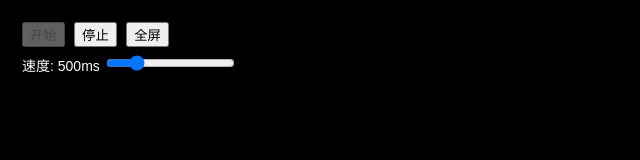
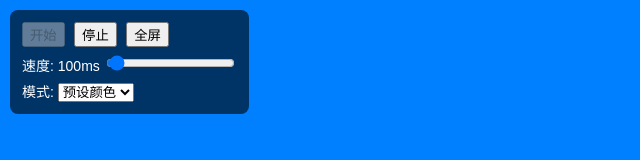
Before and after one commit to JevonsCode/oled-burn-fix, a plain HTML site: page index.html in a window 1280 px wide. Both pictures are taken after a click on the button "开始". Shown: the whole page, without its empty margins (0-640 px from the left). Drawn offline with Linux system fonts and the light colour scheme.

Commit message:
Update index.html with advanced OLED burn-in fix effects and expanded color palette
This update overhauls the burn-in fix page, using a canvas for complex patterns (random noise, moving bars, random colors and hue gradients) and adds a richer preset color palette to match the effect shown in the video.

```diff
--- a/index.html
+++ b/index.html
@@ -1,64 +1,202 @@
 <!DOCTYPE html>
-<html lang='zh'>
+<html lang="zh">
 <head>
-<meta charset='UTF-8'>
-<meta name='viewport' content='width=device-width,initial-scale=1.0'>
-<title>OLED 烧屏修复</title>
+  <meta charset="UTF-8">
+  <meta name="viewport" content="width=device-width,initial-scale=1.0">
+  <title>OLED 烧屏修复工具</title>
   <style>
-html,body{margin:0;padding:0;height:100%;overflow:hidden;background:#000;color:#fff;font-family:sans-serif;}
-#display{width:100%;height:100%;transition:background-color 0.1s;}
-#controls{position:fixed;top:10px;left:10px;background:rgba(0,0,0,0.6);padding:12px;border-radius:8px;z-index:10;}
-#controls label{display:block;margin-top:6px;font-size:14px;}
-#controls button{margin-right:5px;}
+    html,body{
+      margin:0;
+      padding:0;
+      height:100%;
+      overflow:hidden;
+      background:#000;
+      color:#fff;
+      font-family:sans-serif;
+    }
+    /* 全屏绘图区域 */
+    #canvas{
+      display:block;
+      width:100%;
+      height:100%;
+      background:#000;
+    }
+    /* 控制面板样式 */
+    #controls{
+      position:fixed;
+      top:10px;
+      left:10px;
+      z-index:10;
+      background:rgba(0,0,0,0.6);
+      padding:12px;
+      border-radius:8px;
+    }
+    #controls label{
+      display:block;
+      margin-top:6px;
+      font-size:14px;
+    }
+    #controls button{
+      margin-right:5px;
+    }
   </style>
 </head>
 <body>
-<div id='display'></div>
-<div id='controls'>
-<button id='start'>开始</button>
-<button id='stop' disabled>停止</button>
-<button id='fs'>全屏</button>
-<label>速度: <span id='speedVal'>500</span>ms
-<input type='range' id='speed' min='100' max='2000' step='100' value='500'>
+  <!-- 用于绘制更复杂图案的画布 -->
+  <canvas id="canvas"></canvas>
+  <div id="controls">
+    <button id="start">开始</button>
+    <button id="stop" disabled>停止</button>
+    <button id="fs">全屏</button>
+    <label>速度: <span id="speedVal">100</span>ms
+      <input type="range" id="speed" min="50" max="2000" step="50" value="100">
+    </label>
+    <label>模式:
+      <select id="mode">
+        <option value="preset">预设颜色</option>
+        <option value="random">随机颜色</option>
+        <option value="hue">彩虹渐变</option>
+        <option value="noise">随机噪点</option>
+        <option value="bars">移动条纹</option>
+      </select>
     </label>
   </div>
   <script>
-const colors=['#ff0000','#00ff00','#0000ff','#ffffff','#000000','#ffff00','#ff00ff','#00ffff'];
-let timer=null,index=0;
-const display=document.getElementById('display');
+    (function(){
+      // 预设颜色序列，包含更加丰富的颜色组合，取自色环每隔30°的色调，覆盖红、橙、黄、绿、青、蓝、紫等，另外包含黑白和几种过渡色，可模仿修复视频中的不同色彩闪烁效果
+      const preset=[
+        '#ff0000', // 红
+        '#ff7f00', // 橙
+        '#ffff00', // 黄
+        '#7fff00', // 黄绿
+        '#00ff00', // 绿
+        '#00ff7f', // 蓝绿
+        '#00ffff', // 青
+        '#007fff', // 天蓝
+        '#0000ff', // 蓝
+        '#7f00ff', // 蓝紫
+        '#ff00ff', // 紫
+        '#ff007f', // 紫红
+        '#ffffff', // 白
+        '#000000', // 黑
+        '#00ff99', // 青绿
+        '#9900ff', // 深紫
+        '#ff6600', // 橙红
+        '#0066ff', // 亮蓝
+        '#66ff00', // 亮绿
+        '#ff0066'  // 桃红
+      ];
+      const canvas=document.getElementById('canvas');
+      const ctx=canvas.getContext('2d');
       const startBtn=document.getElementById('start');
       const stopBtn=document.getElementById('stop');
       const fsBtn=document.getElementById('fs');
       const speedInput=document.getElementById('speed');
       const speedVal=document.getElementById('speedVal');
+      const modeSelect=document.getElementById('mode');
+      let timer=null;
+      let hue=0;
+      let index=0;
+      let barOffset=0;
+      // 调整画布大小以适配屏幕
+      function resize(){
+        canvas.width=window.innerWidth;
+        canvas.height=window.innerHeight;
+      }
+      window.addEventListener('resize',resize);
+      resize();
+      // 根据模式返回下一个颜色
       function nextColor(){
-  const c=colors[index%colors.length];
+        const mode=modeSelect.value;
+        if(mode==='preset'){
+          const c=preset[index % preset.length];
           index++;
           return c;
+        } else if(mode==='random'){
+          const r=Math.floor(Math.random()*256);
+          const g=Math.floor(Math.random()*256);
+          const b=Math.floor(Math.random()*256);
+          return 'rgb('+r+','+g+','+b+')';
+        } else if(mode==='hue'){
+          hue=(hue+5)%360;
+          return 'hsl('+hue+',100%,50%)';
         }
+        return '#000000';
+      }
+      // 绘制下一帧
+      function draw(){
+        const mode=modeSelect.value;
+        const w=canvas.width;
+        const h=canvas.height;
+        if(mode==='noise'){
+          // 随机噪点：为每个像素生成随机颜色
+          const imgData=ctx.createImageData(w,h);
+          const data=imgData.data;
+          for(let i=0;i<data.length;i+=4){
+            data[i]=Math.random()*255;
+            data[i+1]=Math.random()*255;
+            data[i+2]=Math.random()*255;
+            data[i+3]=255;
+          }
+          ctx.putImageData(imgData,0,0);
+        } else if(mode==='bars'){
+          // 移动条纹：用随机颜色绘制移动条纹
+          const barWidth=100;
+          barOffset=(barOffset+10)%barWidth;
+          ctx.fillStyle='#000';
+          ctx.fillRect(0,0,w,h);
+          for(let x=-barWidth+barOffset;x<w;x+=barWidth){
+            ctx.fillStyle=nextColor();
+            ctx.fillRect(x,0,barWidth/2,h);
+          }
+        } else {
+          // 单一颜色填充
+          ctx.fillStyle=nextColor();
+          ctx.fillRect(0,0,w,h);
+        }
+      }
+      // 开始循环
       function start(){
-  clearInterval(timer);
+        stop();
         index=0;
-  timer=setInterval(()=>{display.style.backgroundColor=nextColor();},parseInt(speedInput.value));
+        hue=0;
+        barOffset=0;
+        timer=setInterval(draw,parseInt(speedInput.value));
         startBtn.disabled=true;
         stopBtn.disabled=false;
       }
+      // 停止循环
       function stop(){
+        if(timer){
           clearInterval(timer);
           timer=null;
+        }
         startBtn.disabled=false;
         stopBtn.disabled=true;
       }
-startBtn.onclick=start;
-stopBtn.onclick=stop;
-fsBtn.onclick=()=>{
-  if(!document.fullscreenElement){document.documentElement.requestFullscreen();}
-  else{document.exitFullscreen();}
-};
-speedInput.oninput=()=>{
+      // 绑定事件
+      startBtn.addEventListener('click',start);
+      stopBtn.addEventListener('click',stop);
+      fsBtn.addEventListener('click',()=>{
+        if(!document.fullscreenElement){
+          document.documentElement.requestFullscreen();
+        } else {
+          document.exitFullscreen();
+        }
+      });
+      speedInput.addEventListener('input',()=>{
         speedVal.textContent=speedInput.value;
-  if(timer) start();
-};
+        if(timer){
+          // 重启以应用新的速度
+          start();
+        }
+      });
+      modeSelect.addEventListener('change',()=>{
+        index=0;
+        hue=0;
+        barOffset=0;
+      });
+    })();
   </script>
 </body>
 </html>
```
Lines whose indentation alone changed are shown as unchanged.
